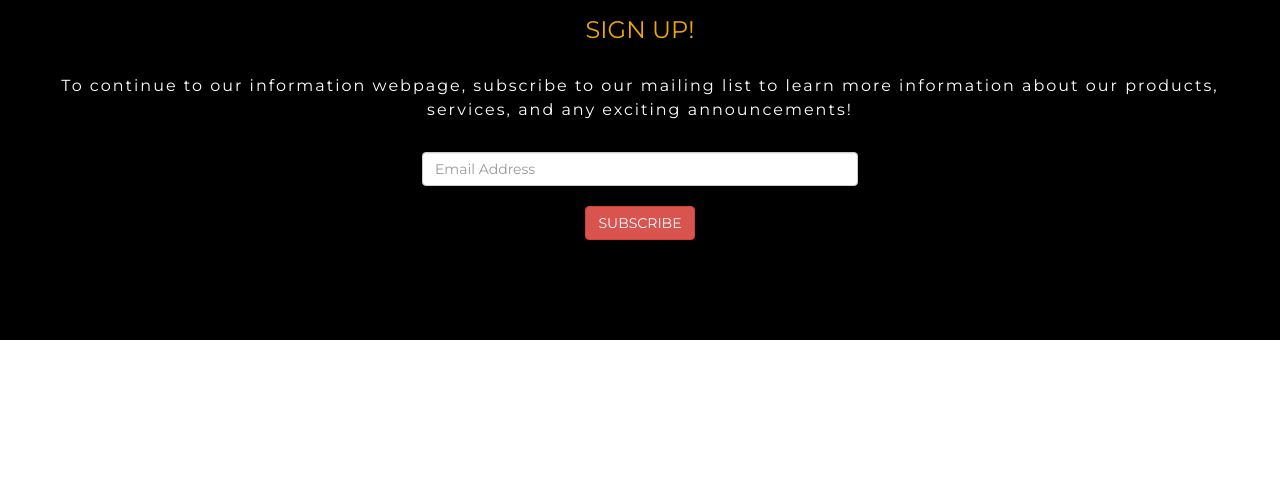
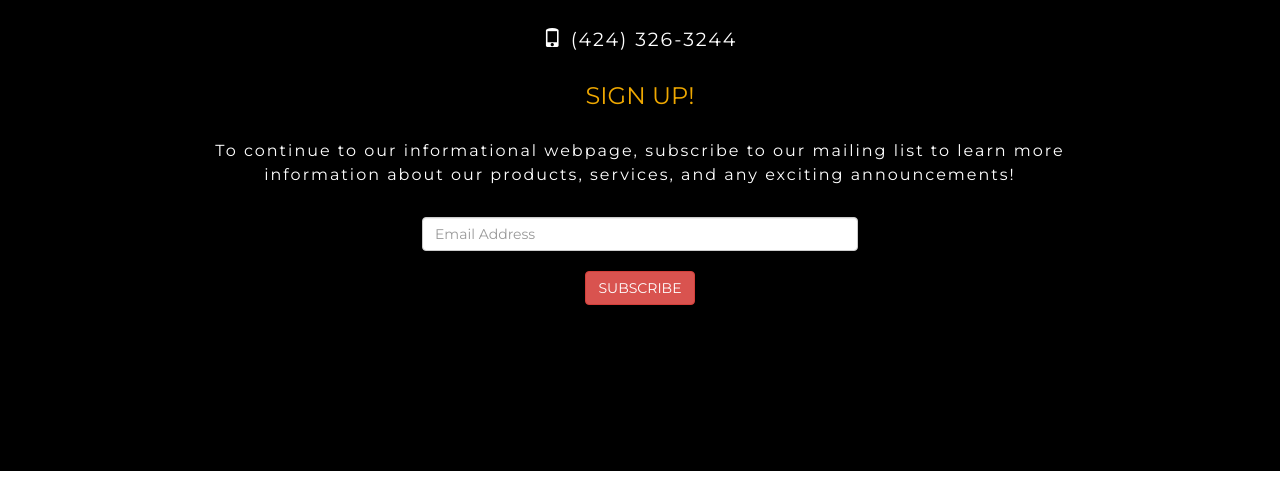
Before and after one commit to dripanddip/dripanddip, a plain HTML site: page index.html in a window 1280 px wide. Shown: the part 417-919 px from the top of the page. Before the commit the page ends 800 px from the top, so only its background shows below. Drawn offline with nearby package versions, Linux system fonts and the light colour scheme.

Commit message:
Add files via upload

```diff
--- a/index.html
+++ b/index.html
@@ -30,12 +30,12 @@
 </head>
 
 
-<div class="jumbotron text-center break">
+<div class="jumbotron text-center break" style="padding: 12.95%;">
                 <img src="public/Graphics/dripanddipwhite.png" alt="logo" style="height:100%;max-width:100%">
                 <br><br><h6>IV THERAPY &nbsp; |&nbsp;  LOS ANGELES</h6>
                 <h6><italics><span class="glyphicon glyphicon-phone"></span> (424) 326-3244</h6>
                 <h3 style="color: #efa801">SIGN UP!</h3>
-                <h5> To continue to our information webpage, subscribe to our mailing list to learn more information about our products, services, and any exciting announcements!</h5>
+                <h5> To continue to our informational webpage, subscribe to our mailing list to learn more information about our products, services, and any exciting announcements!</h5>
                 <br>
 
               <form class="form-inline" action= "https://formsubmit.co/ae9e059ee399cef0097a54423c3fee7e" method="POST">
```
